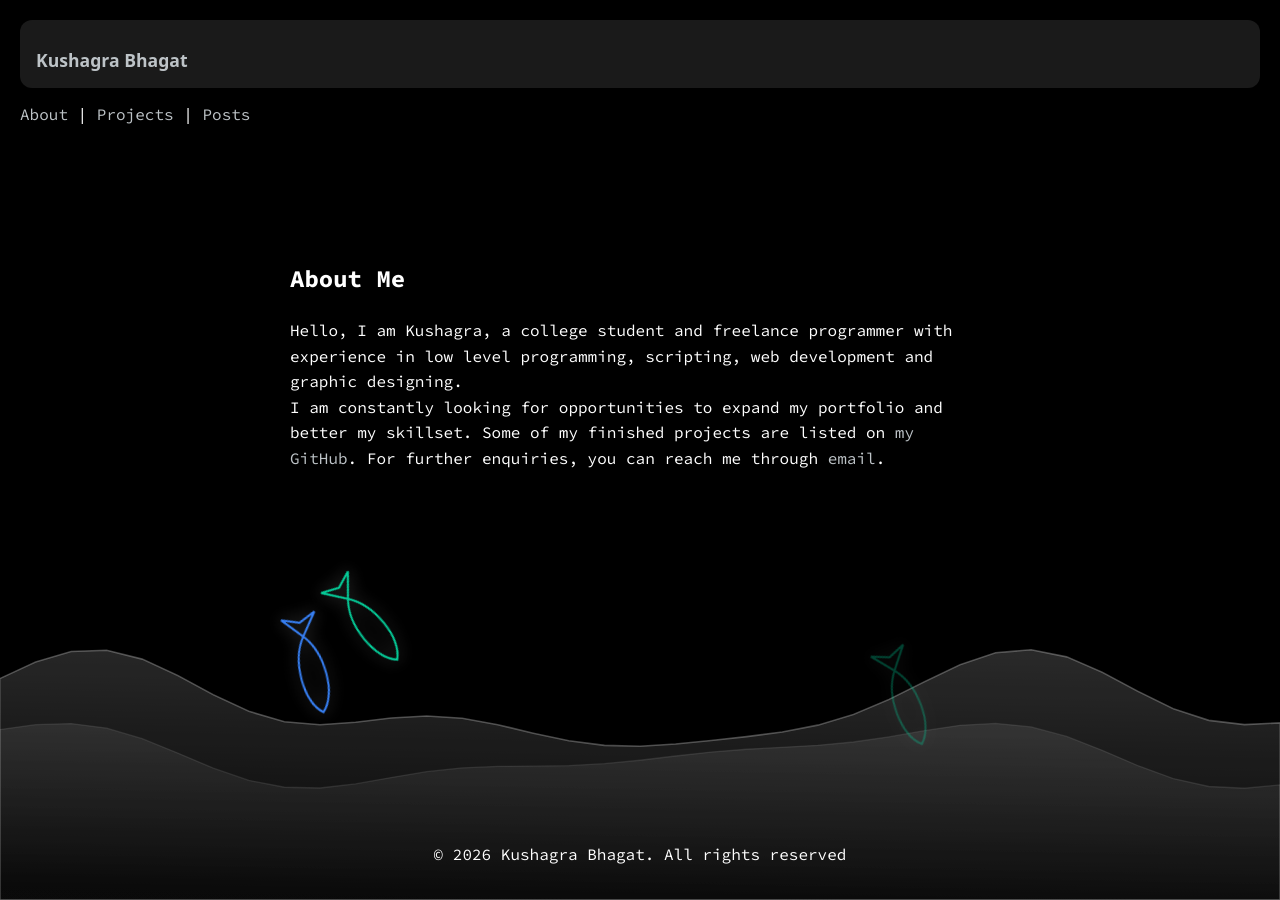
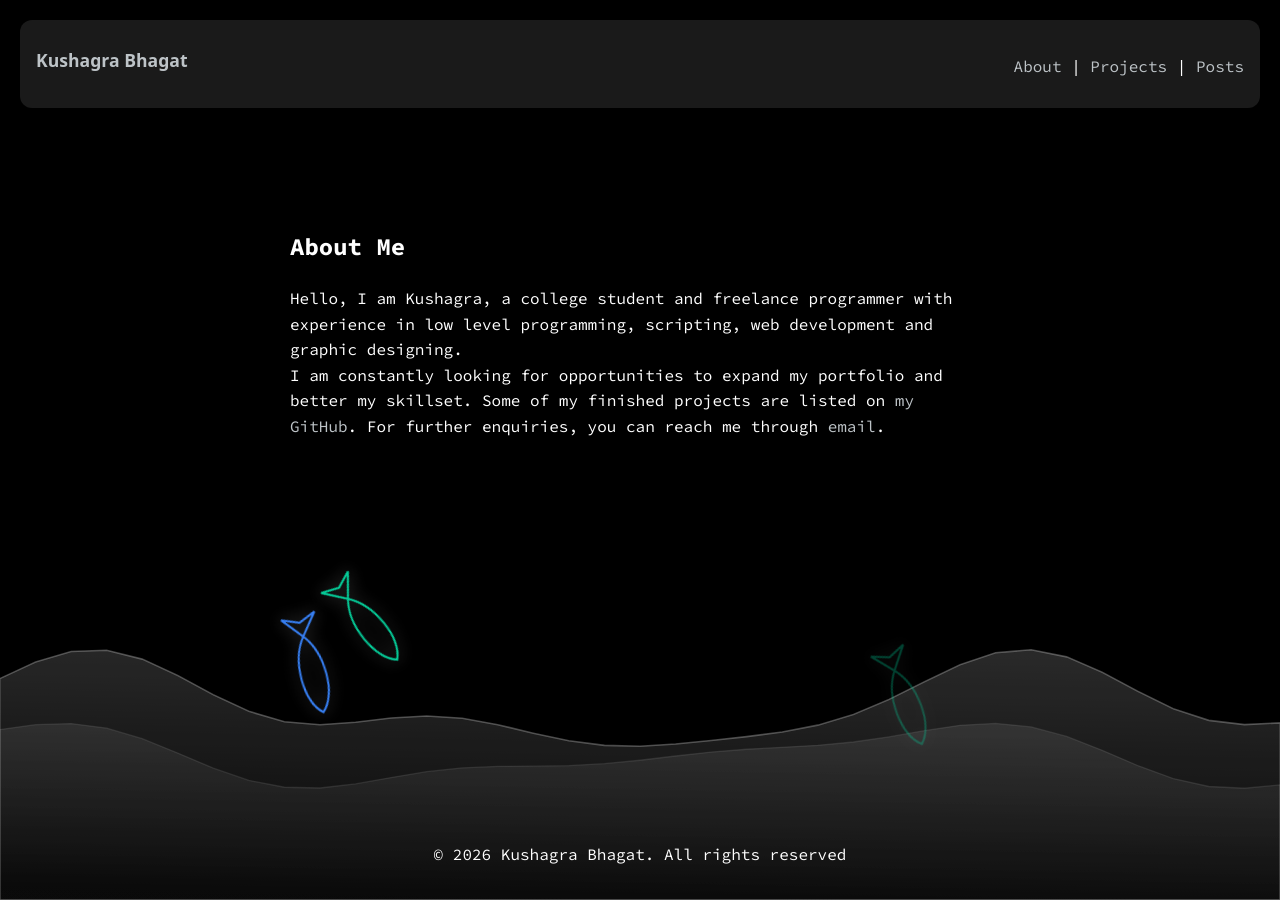
Before and after one commit to kuwushagra/kuwushagra.github.io, a Jekyll site: the page built from about.html, in a window 1280 px wide. Built offline with Jekyll 4.4.1, drawn with Linux system fonts in a browser that asks for light colours; some web fonts are replaced; a style sheet for code colours, icons or effects is not loaded.

Commit message:
Update default.html

```diff
--- a/_layouts/default.html
+++ b/_layouts/default.html
@@ -135,14 +135,14 @@ xmlns="http://www.w3.org/2000/svg">
   <script type="module" src="https://ka-f.webawesome.com/webawesome@3.8.0/webawesome.loader.js"></script>
 
   <div style="display: flex; background: rgba(128, 128, 128, 0.2); border-radius: 12px; padding: 16px;">
-    <div style="display: inline-block; margin-top: auto; margin-right: auto;"><a href="{{ site.url }}/"><h1 style="font-size: 1.1em" class="myname">{{ site.headername }}</h1></a></div>
+    <div style="display: inline-block; margin-top: auto; margin-right: auto;"><div><a href="{{ site.url }}/"><h1 style="font-size: 1.1em" class="myname">{{ site.headername }}</h1></a></div>
      <div style="display: inline-block; margin-top: auto; margin-left: auto" class="links">
       <a href="mailto:{{ site.mailaddress }}"><wa-icon name="envelope" variant="regular" style="color: salmon; font-size: 1.1em"></wa-icon></a>
       <a href="{{ site.githublink }}"><wa-icon name="github-alt" family="brands" style="color: steelblue; font-size: 1.1em"></wa-icon></a>
   </div></div>
-  <div><div style="display: inline-block; margin-top: auto; margin-right: 0; margin-left: auto">
+  <div style="display: inline-block; margin-top: auto; margin-right: 0; margin-left: auto">
   <p> <a href="/about/">About</a> | <a href="/projects/">Projects</a> | <a href="/posts/">Posts</a></p></div>
- </div></div>
+ </div>
   </br>
 </header>
 
```
